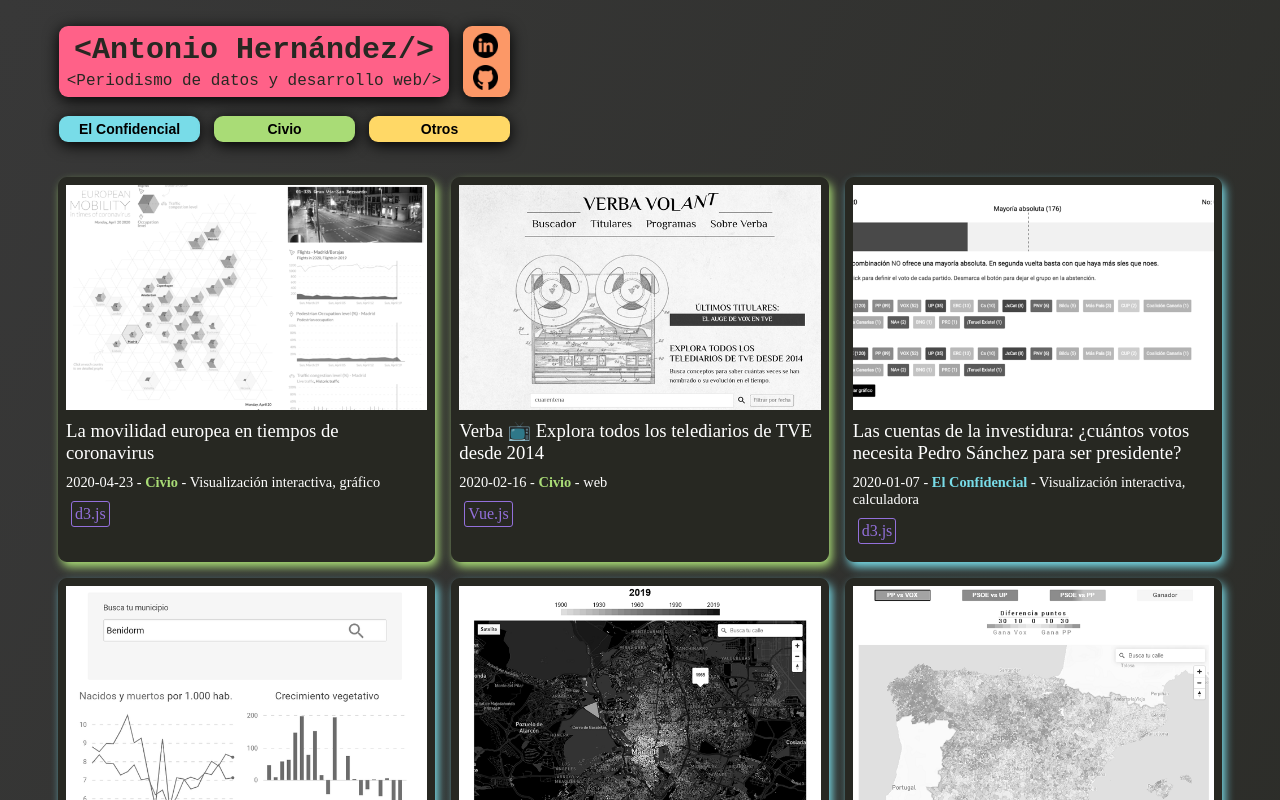
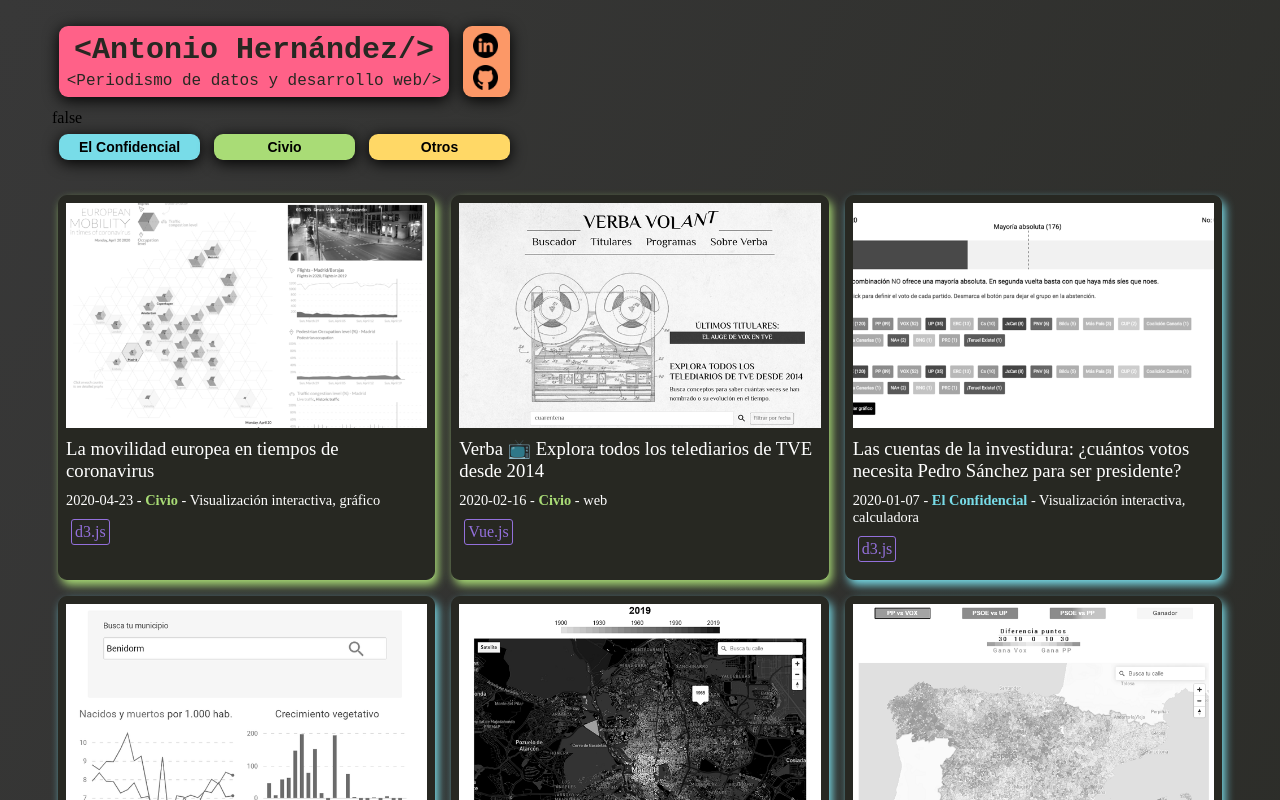
Before and after one commit to anerodata/portfolio, a Vue app: page / in a window 1280 px wide. Shown: the top 800 px of the page. Built offline with nearby package versions, Linux system fonts and the light colour scheme; a web font is replaced by a local one.

Commit message:
Building treemap structure and simplifying data load

```diff
--- a/src/App.vue
+++ b/src/App.vue
@@ -1,28 +1,25 @@
 <template>
   <div id="app">
     <div class="container">
-      <Header :title="title" :subtitle="subtitle"/>
-      <Dataviz/>
+      <Header
+        :title="title"
+        :subtitle="subtitle"
+        :treemapData="treemapData"
+      />
       <Items :items="items"/>
-      <Pagination/>
-
     </div>
   </div>
 </template>
 
 <script>
-import { mapActions, mapGetters } from 'vuex'
-import Dataviz from './components/Dataviz.vue'
+import data from './data/data.json';
+import Header from './components/Header.vue'
 import Items from './components/Items.vue'
-import Pagination from './components/Pagination.vue'
-import Header from './components/Header.vue'
 export default {
   name: 'App',
   components: {
-    Dataviz,
-    Items,
-    Pagination,
-    Header
+    Header,
+    Items
   },
   data() {
     return {
@@ -30,13 +27,61 @@ export default {
       subtitle: '<Periodismo de datos y desarrollo web/>'
     }
   },
-  created() {
-    this.fetchItems()
+  methods: {
+    sortArr(arr, prop) {
+      return arr.sort((a, b) => {
+        if(a[prop] < b[prop]) {
+          return 1
+        } else {
+          return -1
+        }
+      })
+    },
   },
-  methods: {
-    ...mapActions(['fetchItems'])
-  },
-  computed: mapGetters(['items'])
+  computed: {
+    items() {
+      return data
+    },
+    treemapData() {
+      const res = this.items.reduce((acc, obj) => {
+        // Loop in library array
+        obj.biblioteca.forEach((bib) => {
+
+          // Get tec (js, py) and lib (Leaflet, bs4)
+          const keys = bib.split('.')
+          let keyTec = keys[1]
+          let keyLib = keys[0]
+          if(keys[1] === undefined) {
+            keyTec = 'Otras'
+          }
+          // If global children array doesn't have and object with tec name...
+          if(!acc.children.some(allChild => allChild.name === keyTec)) {
+              //... create it
+              acc.children.push({name: keyTec, children: []})
+          }
+
+          // Get children tec array
+          const keyList = acc.children.filter(allChild => allChild.name === keyTec)[0]
+
+          // If children tec array doesn't have and object with lib name...
+          if(!keyList.children.some(tecChild => tecChild.name === keyLib)) {
+            //... create it
+            keyList.children.push({name: keyLib, value: 1})
+          } else {
+            // Otherwise, add 1 to value property of the array
+            const tecList = keyList.children.filter(tecChild => tecChild.name === keyLib)[0]
+            tecList.value += 1
+          }
+
+        })
+        return acc
+      }, { name: 'all', children: [] })
+
+      res.children = this.sortArr(res.children, 'children')
+      res.children.forEach(child => { this.sortArr(child.children, 'value') })
+      return res
+    }
+  }
 }
 </script>
 
--- a/src/components/Columns.vue
+++ /dev/null
@@ -1,15 +0,0 @@
-<template>
-  <div>
-
-  </div>
-</template>
-
-<script>
-export default {
-  name: 'Columns',
-  props: ['items']
-}
-</script>
-<style scoped>
-
-</style>
--- a/src/components/Dataviz.vue
+++ /dev/null
@@ -1,20 +0,0 @@
-<template>
-  <div>
-    <Columns/>
-  </div>
-</template>
-
-<script>
-import Columns from './Columns.vue'
-export default {
-  name: 'Dataviz',
-  components: {
-    Columns
-  }
-}
-</script>
-
-<!-- Add "scoped" attribute to limit CSS to this component only -->
-<style scoped>
-
-</style>
--- a/src/components/Header.vue
+++ b/src/components/Header.vue
@@ -18,13 +18,18 @@
 				</a>
 			</div>
 		</div>
+		<Treemap :data="treemapData"/>
 	</div>
 </template>
 
 <script>
+import Treemap from './Treemap.vue'
 export default {
   name: 'Header',
-  props: ['title', 'subtitle']
+  components: {
+  	Treemap
+  },
+  props: ['title', 'subtitle', 'treemapData']
 }
 </script>
 
--- a/src/components/Items.vue
+++ b/src/components/Items.vue
@@ -1,7 +1,6 @@
 <template>
  <div class="body">
   <FilterBtn :orgs="orgs" @filter-org="filterOrg"/>
-  <Columns :items="items"/>
   <div class="items_container">
     <Item :item="item" :noSelectedOrgs="noSelectedOrgs" :selectedOrg="selectedOrg" v-for="(item, index) in sortedItems" :key="index"/>
   </div>
@@ -9,14 +8,12 @@
 </template>
 
 <script>
-import Columns from './Columns.vue'
 import FilterBtn from './FilterBtn.vue'
 import Item from './Item.vue'
 export default {
   name: 'Items',
   components: {
     FilterBtn,
-    Columns,
     Item
   },
   props: {
@@ -46,63 +43,13 @@ export default {
   },
   computed: {
     sortedItems() {
+      console.log(this.items)
       const res = this.items
       return res.sort((a, b) => new Date (b.fecha) - new Date(a.fecha) )
-    },
-
+    }
   },
   methods: {
-    listTreemap() {
-      const res = this.items.reduce((acc, obj) => {
-        // Loop in library array
-        obj.biblioteca.forEach((bib) => {
-
-          // Get tec (js, py) and lib (Leaflet, bs4)
-          const keys = bib.split('.')
-          let keyTec = keys[1]
-          let keyLib = keys[0]
-          if(keys[1] === undefined) {
-            keyTec = 'Otras'
-          }
-          // If global children array doesn't have and object with tec name...
-          if(!acc.children.some(allChild => allChild.name === keyTec)) {
-              //... create it
-              acc.children.push({name: keyTec, children: []})
-          }
-
-          // Get children tec array
-          const keyList = acc.children.filter(allChild => allChild.name === keyTec)[0]
-
-          // If children tec array doesn't have and object with lib name...
-          if(!keyList.children.some(tecChild => tecChild.name === keyLib)) {
-            //... create it
-            keyList.children.push({name: keyLib, value: 1})
-          } else {
-            // Otherwise, add 1 to value property of the array
-            const tecList = keyList.children.filter(tecChild => tecChild.name === keyLib)[0]
-            tecList.value += 1
-          }
-
-        })
-        return acc
-      }, { name: 'all', children: [] })
-
-      res.children = this.sortArr(res.children, 'children')
-      res.children.forEach(child => { this.sortArr(child.children, 'value') })
-      console.log(res)
-      return false
-    },
-    sortArr(arr, prop) {
-      return arr.sort((a, b) => {
-        if(a[prop] < b[prop]) {
-          return 1
-        } else {
-          return -1
-        }
-      })
-    },
     filterOrg(orgValue) {
-      this.listTreemap()
       this.selectedOrg = orgValue
       this.noSelectedOrgs = []
       this.orgs.forEach(org => {
--- a/src/components/Pagination.vue
+++ /dev/null
@@ -1,13 +0,0 @@
-<template>
-  <div></div>
-</template>
-
-<script>
-export default {
-  name: 'Pagination'
-}
-</script>
-
-<style scoped>
-
-</style>
--- /dev/null
+++ b/src/components/Treemap.vue
@@ -0,0 +1,21 @@
+<template>
+  <div class="treemap_container">
+    {{ this.pep }}
+  </div>
+</template>
+
+<script>
+export default {
+  name: 'Treemap',
+  props: ['data'],
+  computed: {
+  	pep() {
+  		console.log(this.data)
+  		return false
+  	}
+  }
+}
+</script>
+<style scoped>
+
+</style>
--- a/src/components/store/modules/items.js
+++ b/src/components/store/modules/items.js
@@ -11,9 +11,7 @@ const getters = {
 
 const actions = {
 	async fetchItems({commit}) {
-		data.forEach(d => {
-			d.visible = true
-		})
+
 		commit('setItems', data)
 	}
 }
```
